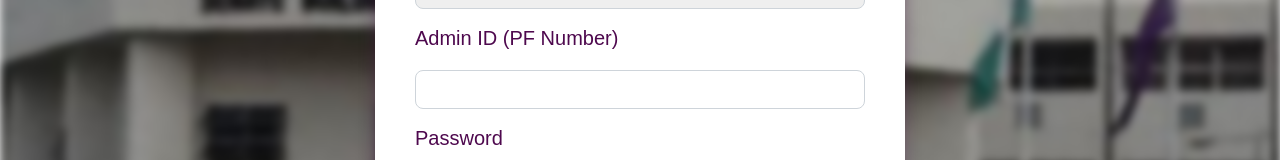
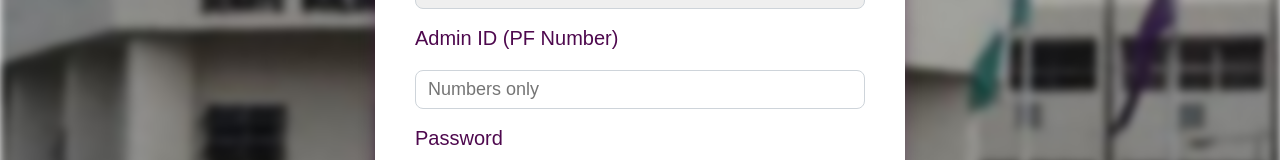
Before and after one commit to Enesgid/AOR, a React (Vite) app in the folder front-end/aor-system/: page /adminLogin in a window 1280 px wide. Shown: the part 507-667 px from the top of the page. Built offline with nearby package versions, Linux system fonts and the light colour scheme.

Commit message:
updated AOR

```diff
--- a/front-end/aor-system/src/components/Certification.jsx
+++ b/front-end/aor-system/src/components/Certification.jsx
@@ -6,7 +6,7 @@ const Certification = ({ formData, handleChange }) => (
     <div className="form-grid">
       <div className="form-group">
         <label>Lecturer's Signature / Name</label>
-        <input type="text" name="lecturerSignature" value={formData.lecturerSignature || ''} onChange={handleChange} placeholder="Type your full name" />
+        <input type="text" name="lecturerSignature" value={formData.lecturerSignature || ''} onChange={handleChange} placeholder="Type your Surname" />
       </div>
       <div className="form-group">
         <label>HOD's Signature</label>
--- a/front-end/aor-system/src/components/LecturerInfo.jsx
+++ b/front-end/aor-system/src/components/LecturerInfo.jsx
@@ -47,8 +47,8 @@ const LecturerInfo = ({ formData, handleChange }) => {
           <label htmlFor="label">Appointment</label>
             <select id="label" name="appointment" value={formData.appointment} onChange={handleChange}>
             <option value="nill">Select appointment</option>
-            <option value="PT" >PT</option>
-            <option value="FT">FT</option>
+            <option value="PT" >Per Time</option>
+            <option value="FT">Full Time</option>
             <option value="Contract">Contract</option>
           </select>
         </div>
@@ -175,7 +175,7 @@ const LecturerInfo = ({ formData, handleChange }) => {
           <select type="text" name="leave" value={formData.leave} onChange={handleChange} >
             <option value=" ">Select Leave of Absence</option>
             <option value="Study Leave">Study Leave</option>
-            <option value="Sabbatica">Sabbatica</option>
+            <option value="Sabbatica">Sabbatical </option>
             <option value="N/A">N/A</option>
           </select>
         </div>
--- a/front-end/aor-system/src/components/dashboards/DeanDashboard.jsx
+++ b/front-end/aor-system/src/components/dashboards/DeanDashboard.jsx
@@ -25,7 +25,7 @@ try {
   const token = localStorage.getItem('token');
 
   const response = await fetch(
-    'https://aor-q19z.onrender.com/api/submissions',
+    'http://localhost:5000/api/submissions',
     {
       headers: {
         'Authorization': `Bearer ${token}`
@@ -120,7 +120,7 @@ const signatureName = result.value;
       const token = localStorage.getItem('token');
 
 
-      const response = await fetch(`https://aor-q19z.onrender.com/api/submissions/${id}/status`, {
+      const response = await fetch(`http://localhost:5000/api/submissions/${id}/status`, {
         method: 'PATCH',
         headers: {
           'Content-Type': 'application/json',
--- a/front-end/aor-system/src/pages/AORForm.jsx
+++ b/front-end/aor-system/src/pages/AORForm.jsx
@@ -252,7 +252,7 @@ useEffect(() => {
     if (!validateForm()) return;
 
     const payload = getFullPayload();
-    const token = localStorage.getItem('token');
+    const token = getCurrentToken();
 
     try {
       let response;
@@ -606,7 +606,6 @@ useEffect(() => {
                 <option value="DVC">DVC</option>
                 <option value="Assistant PG Coordinators">Assistant PG Coordinators</option>
                 <option value="Center Coordinator">Center Coordinator</option>
-                <option value="Project">Project</option>
                 <option value="PG Coordinators">PG Coordinators</option>
                 <option value="Staff/Student/Association Advisers ">Staff/Student/Association Advisers </option>
                 <option value="Turnitin Officers">Turnitin Officers</option>
--- a/front-end/aor-system/src/pages/AdminLogin.jsx
+++ b/front-end/aor-system/src/pages/AdminLogin.jsx
@@ -116,7 +116,18 @@ sessionStorage.setItem(
           </div>
           <div>
             <label className='login-label'>Admin ID (PF Number)</label>
-            <input type="text" value={pfNumber} onChange={(e) => setPfNumber(e.target.value)} className='login-input' />
+            <input
+                type="text"
+                inputMode="numeric"
+                pattern="[0-9]*"
+                value={pfNumber}
+                onChange={(e) => {
+                  const value = e.target.value.replace(/\D/g, "").slice(0, 6);
+                  setPfNumber(value);
+                }}
+                className="login-input"
+                placeholder="Numbers only"
+              />
           </div>
           <div>
             <label className='login-label'>Password</label>
--- a/front-end/aor-system/src/pages/LecturerLogin.jsx
+++ b/front-end/aor-system/src/pages/LecturerLogin.jsx
@@ -91,7 +91,18 @@ sessionStorage.setItem(
         <form onSubmit={handleLogin} id='format'>
           <div>
             <label className='login-label'>PF Number</label>
-            <input type="text" value={pfNumber} onChange={(e) => setPfNumber(e.target.value)} className='login-input' />
+            <input
+              type="text"
+              inputMode="numeric"
+              pattern="[0-9]*"
+              value={pfNumber}
+              onChange={(e) => {
+                const value = e.target.value.replace(/\D/g, "").slice(0, 6);
+                setPfNumber(value);
+              }}
+              className="login-input"
+              placeholder="PF Number"
+            />
           </div>
           <div>
             <label className='login-label'>Password</label>
```
